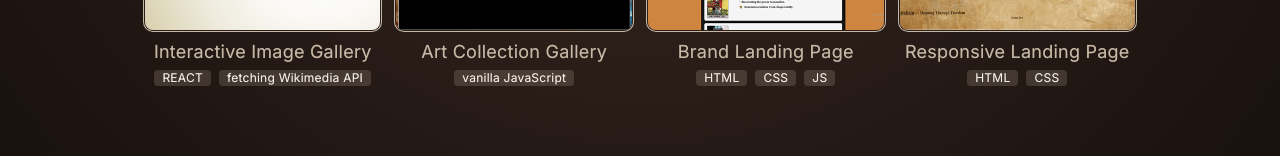
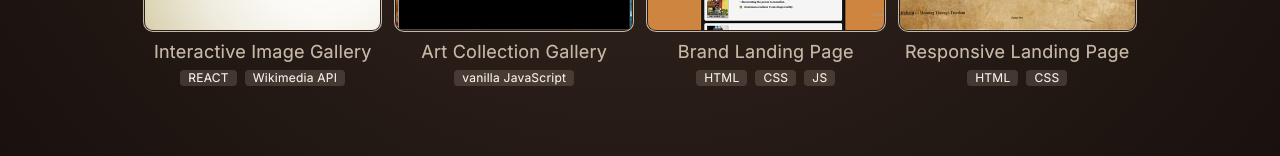
Before and after one commit to paolacampos-dev/portfolio, a Next.js app: page /projects in a window 1280 px wide. Shown: the part 1108-1264 px from the top of the page. Built offline with nearby package versions, Linux system fonts and the light colour scheme; a web font is replaced by a local one.

Commit message:
Refactor Art Gallery description

```diff
--- a/src/data/projectsData.ts
+++ b/src/data/projectsData.ts
@@ -32,7 +32,7 @@ const projectsData: Project[] = [
         github: "https://github.com/paolacampos-dev/nervous-system-gallery",
         live: "https://neuroscope.paolacampos.dev/",
         description: "Interactive Image Gallery",
-        tech: ["REACT", "fetching Wikimedia API"]
+        tech: ["REACT", "Wikimedia API"]
     },
     {
         id: 4,
```
